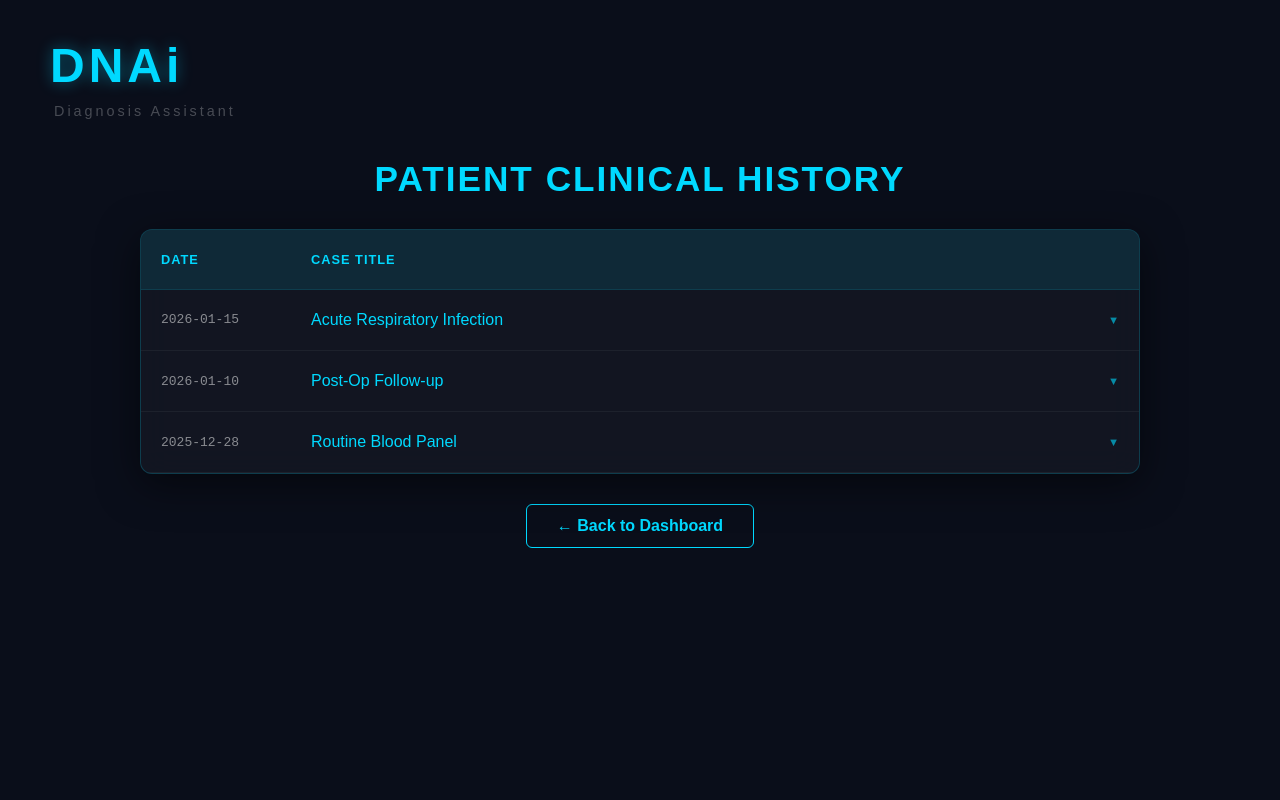
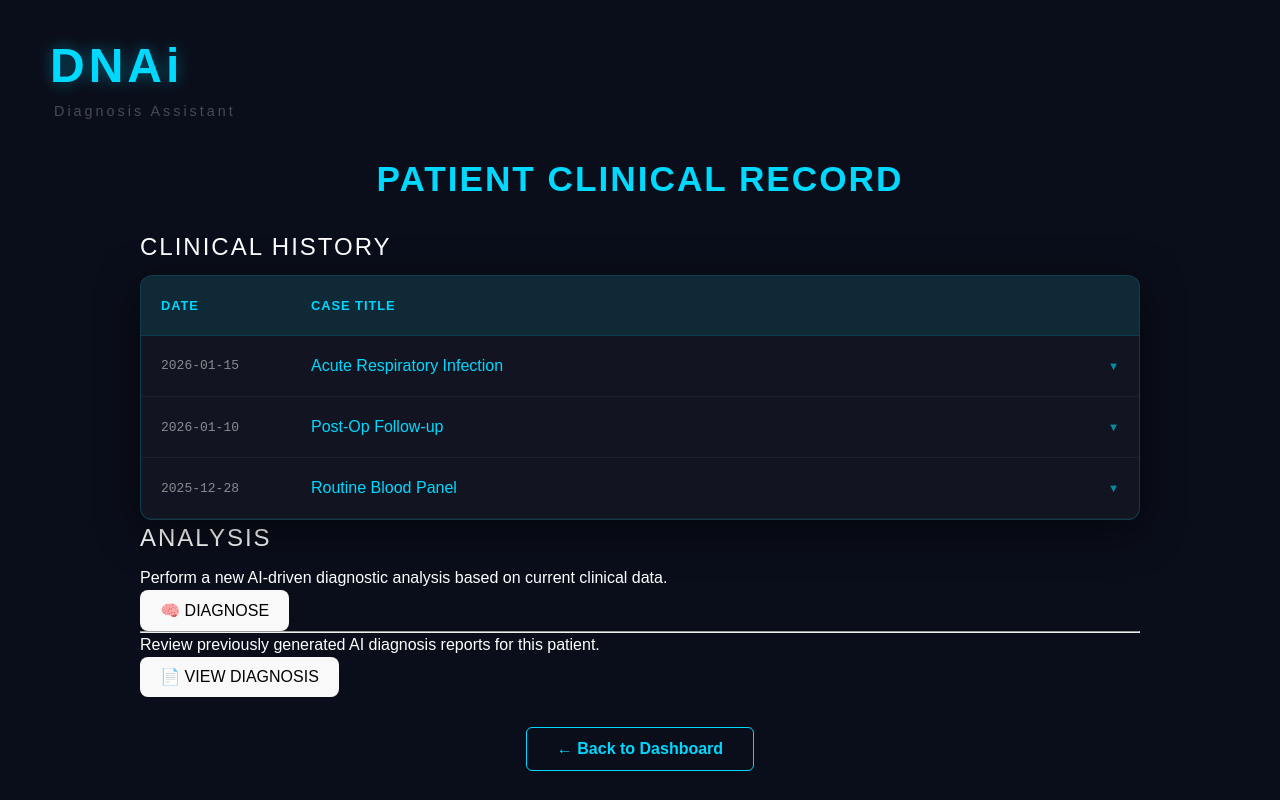
Before and after one commit to kalpeshkarnawat19/DNAi-frontend, a React (Vite) app: page /PatientFile in a window 1280 px wide. Built offline with nearby package versions, Linux system fonts and the light colour scheme.

Commit message:
added diagnose and view diagnosis button

```diff
--- a/src/pages/PatientFile.jsx
+++ b/src/pages/PatientFile.jsx
@@ -5,11 +5,8 @@ import "../css/patientfile.css";
 function PatientFile() {
     const location = useLocation();
     const navigate = useNavigate();
-
-    // Track which row is expanded (null means none)
     const [expandedRow, setExpandedRow] = useState(null);
 
-    // Retrieve data from UpdateRecords or use Dummy Data for the table
     const recordData = location.state ? [location.state] : [
         { id: 1, date: "2026-01-15", title: "Acute Respiratory Infection", body: "Patient presents with persistent cough and fever (38.5°C). Lung sounds show slight wheezing." },
         { id: 2, date: "2026-01-10", title: "Post-Op Follow-up", body: "Surgical site healing well. No signs of inflammation. Patient reports mild discomfort." },
@@ -28,8 +25,14 @@ function PatientFile() {
             </nav>
 
             <main className="file-content-wrapper">
-                <h1 className="page-title">PATIENT CLINICAL HISTORY</h1>
+                <h1 className="page-title">PATIENT CLINICAL RECORD</h1>
 
+                {/* NEW LAYOUT GRID */}
+                <div className="file-layout-grid">
+
+                    {/* LEFT SIDE: Clinical History */}
+                    <section className="history-section">
+                        <h2 className="section-subtitle">Clinical History</h2>
                         <div className="table-container">
                             <table className="clinical-table">
                                 <thead>
@@ -43,7 +46,6 @@ function PatientFile() {
                                         const recordId = record.id || index;
                                         return (
                                             <React.Fragment key={recordId}>
-                                        {/* Main Row */}
                                                 <tr className={expandedRow === recordId ? 'active-row' : ''}>
                                                     <td className="date-col">{record.date}</td>
                                                     <td
@@ -54,8 +56,6 @@ function PatientFile() {
                                                         <span className="expand-arrow">{expandedRow === recordId ? "▲" : "▼"}</span>
                                                     </td>
                                                 </tr>
-
-                                        {/* Expandable Body Row */}
                                                 {expandedRow === recordId && (
                                                     <tr className="detail-row">
                                                         <td colSpan="2">
@@ -72,6 +72,26 @@ function PatientFile() {
                                 </tbody>
                             </table>
                         </div>
+                    </section>
+
+                    {/* RIGHT SIDE: Diagnosis Actions */}
+                    <aside className="diagnosis-actions">
+                        <h2 className="section-subtitle">Analysis</h2>
+                        <div className="action-card">
+                            <p className="action-description">Perform a new AI-driven diagnostic analysis based on current clinical data.</p>
+                            <button className="diagnose-btn">
+                                <span className="icon">🧠</span> DIAGNOSE
+                            </button>
+
+                            <hr className="divider" />
+
+                            <p className="action-description">Review previously generated AI diagnosis reports for this patient.</p>
+                            <button className="view-report-btn">
+                                <span className="icon">📄</span> VIEW DIAGNOSIS
+                            </button>
+                        </div>
+                    </aside>
+                </div>
 
                 <div className="action-footer">
                     <button className="back-btn" onClick={() => navigate('/dashboard')}>
```
Lines whose indentation alone changed are shown as unchanged.
